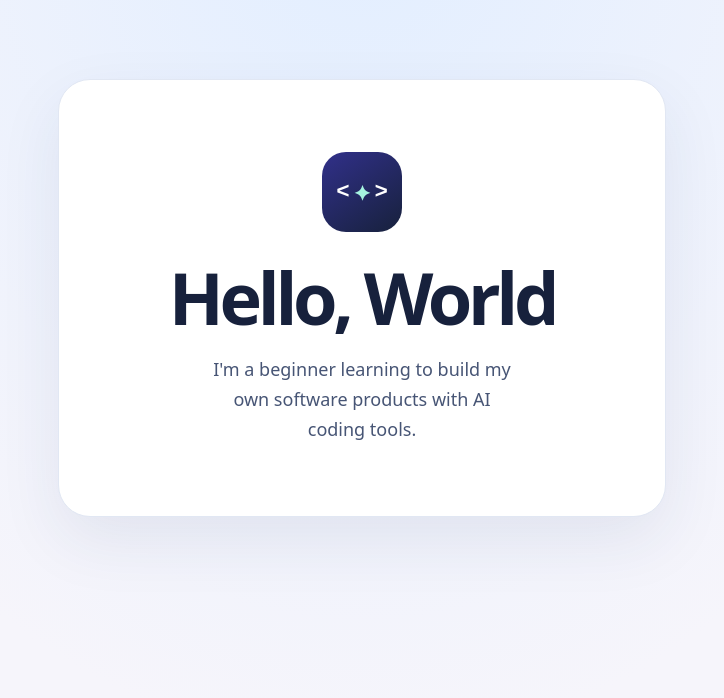
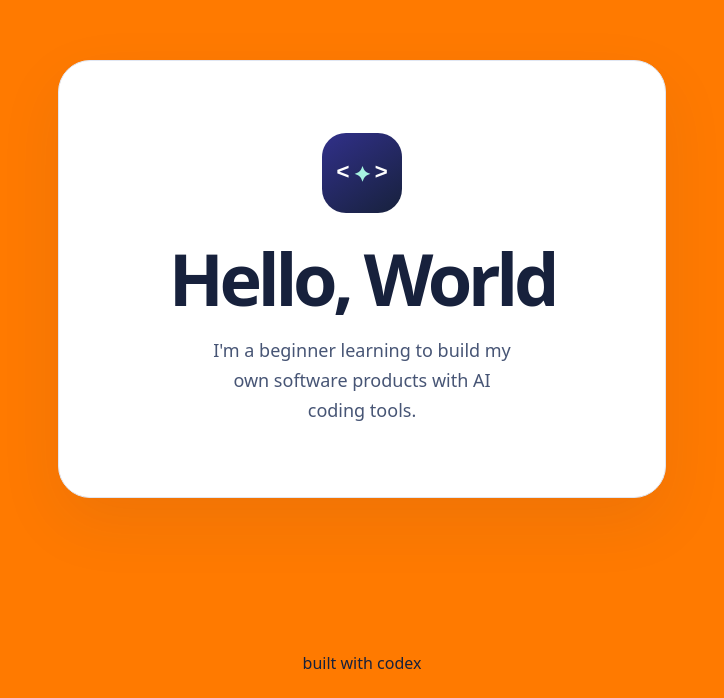
Before and after one commit to datshade76/hello-world, a plain HTML site: page index.html in a window 1280 px wide. Shown: the part 102-800 px from the top of the page, without its empty margins (278-1002 px from the left). Drawn offline with Linux system fonts and the light colour scheme.

Commit message:
update page styling

```diff
--- a/index.html
+++ b/index.html
@@ -16,5 +16,6 @@
       <h1>Hello, World</h1>
       <p>I'm a beginner learning to build my own software products with AI coding tools.</p>
     </main>
+    <footer>built with codex</footer>
   </body>
 </html>
--- a/styles.css
+++ b/styles.css
@@ -6,9 +6,11 @@ body {
   margin: 0;
   min-height: 100vh;
   display: grid;
+  grid-template-rows: 1fr auto;
   place-items: center;
+  gap: 1rem;
   padding: 1.5rem;
-  background: radial-gradient(ellipse at top, #e2eeff, #f6f5fb 75%);
+  background: #ff7a00;
   color: #17213c;
   font-family: system-ui, sans-serif;
 }
```
